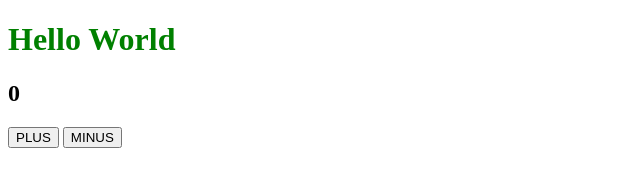
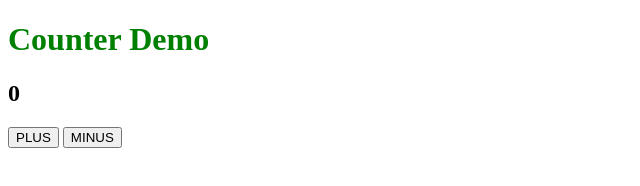
Before and after one commit to benjaminadk/cloud9-demo, a plain HTML site: page index.html in a window 1280 px wide. Shown: the whole page, without its empty margins (0-640 px from the left). Drawn offline with Linux system fonts and the light colour scheme.

Commit message:
index.html title

```diff
--- a/index.html
+++ b/index.html
@@ -8,7 +8,7 @@
     <link rel='stylesheet' href='style.css' type='text/css'/>
 </head>
 <body>
-    <h1>Hello World</h1>
+    <h1>Counter Demo</h1>
     <h2 id='total'>0</h2>
     <button id='plus'>PLUS</button>
     <button id='minus'>MINUS</button>
```
